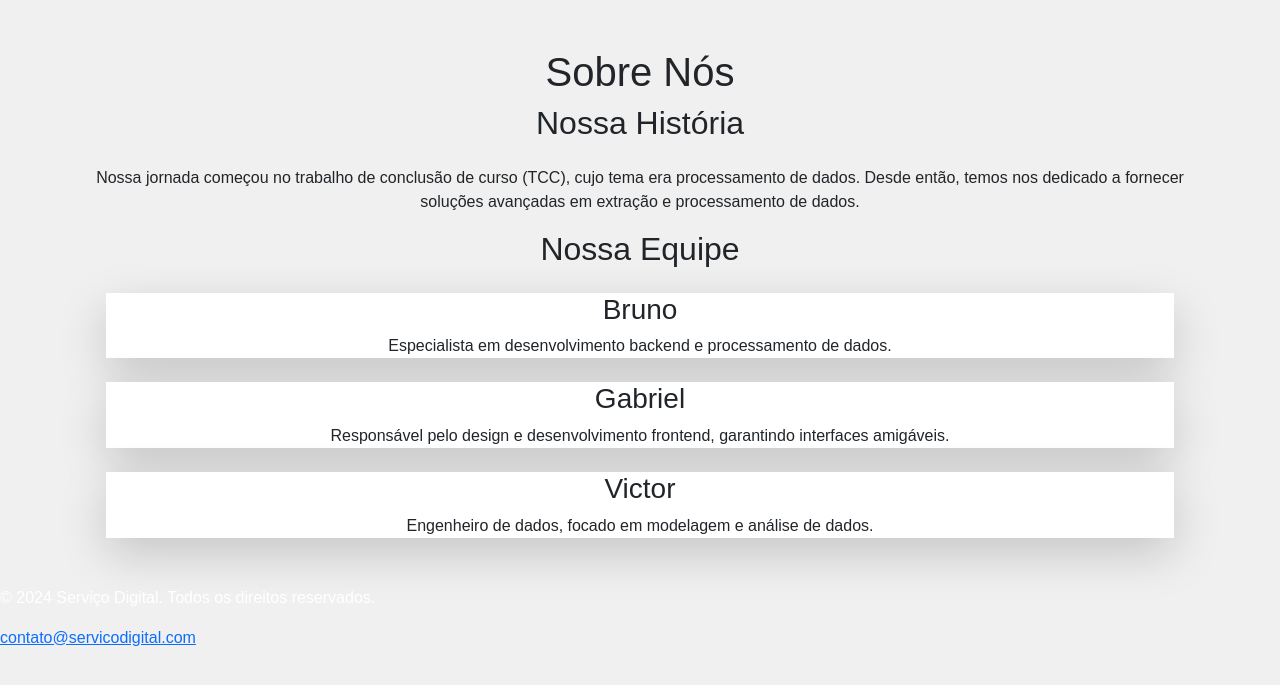
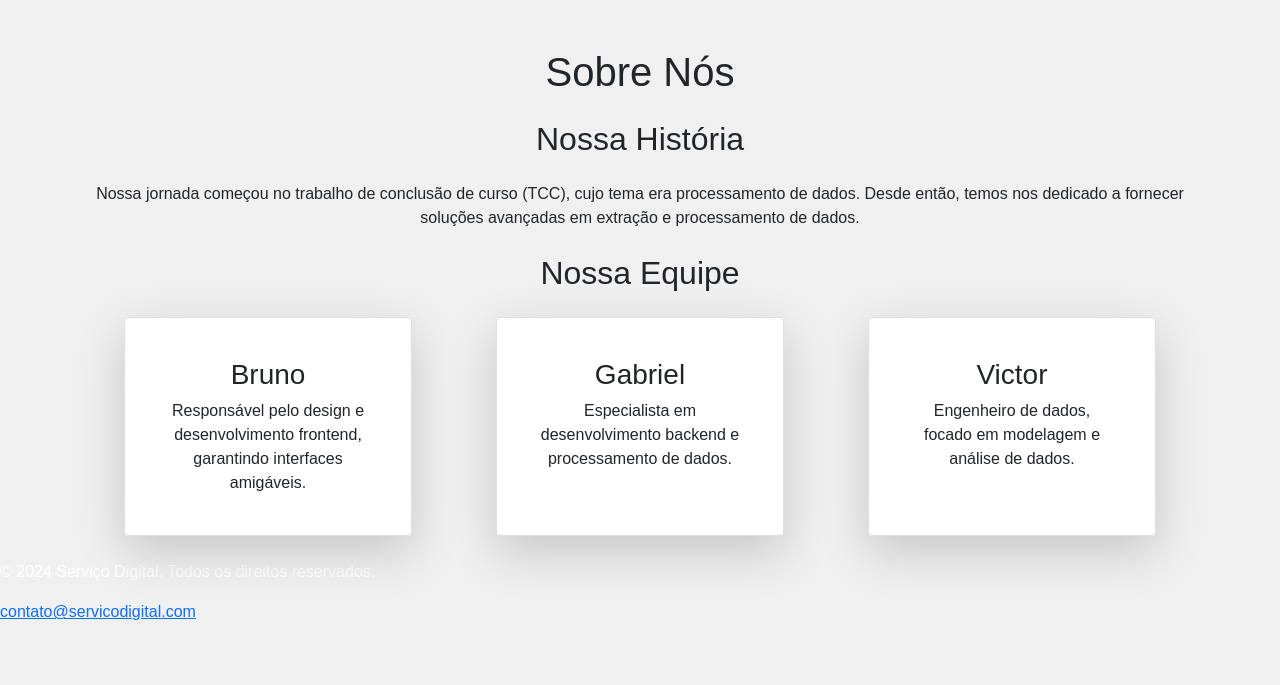
Before and after one commit to brdoliveira/upflow-flsk, a Flask app: page /about in a window 1280 px wide. Shown: the part 40-725 px from the top of the page. Run offline with Flask 3, Linux system fonts and the light colour scheme; parts of the project's set-up code (start-up, migrations or seed data) failed here and were passed over; some libraries are stand-ins or nearby versions.

Commit message:
FEAT(about): Melhorando a estilização

```diff
--- a/templates/about.html
+++ b/templates/about.html
@@ -5,24 +5,30 @@
     <h1 class="text-4xl font-bold mb-6">Sobre Nós</h1>
 
     <section id="history" class="my-10">
-        <h2 class="text-3xl font-semibold mb-4">Nossa História</h2>
+        <h2 class="text-3xl font-semibold my-4">Nossa História</h2>
         <p class="text-lg mb-6">Nossa jornada começou no trabalho de conclusão de curso (TCC), cujo tema era processamento de dados. Desde então, temos nos dedicado a fornecer soluções avançadas em extração e processamento de dados.</p>
     </section>
 
     <section id="team" class="my-10">
-        <h2 class="text-3xl font-semibold mb-4">Nossa Equipe</h2>
-        <div class="flex justify-around flex-wrap">
-            <div class="bg-white shadow-lg p-6 m-4 w-80">
-                <h3 class="text-2xl font-bold mb-2">Bruno</h3>
-                <p class="text-lg">Especialista em desenvolvimento backend e processamento de dados.</p>
+        <h2 class="text-3xl font-semibold my-4">Nossa Equipe</h2>
+        <div class="d-flex justify-content-around flex-wrap">
+            <div class="card p-4 shadow-lg" style="width: 18rem;">
+                <div class="card-body">
+                    <h3 class="card-title text-2xl font-bold mb-2">Bruno</h3>
+                    <p class="card-text text-lg">Responsável pelo design e desenvolvimento frontend, garantindo interfaces amigáveis.</p>
+                </div>
             </div>
-            <div class="bg-white shadow-lg p-6 m-4 w-80">
-                <h3 class="text-2xl font-bold mb-2">Gabriel</h3>
-                <p class="text-lg">Responsável pelo design e desenvolvimento frontend, garantindo interfaces amigáveis.</p>
+            <div class="card p-4 shadow-lg" style="width: 18rem;">
+                <div class="card-body">
+                    <h3 class="card-title text-2xl font-bold mb-2">Gabriel</h3>
+                    <p class="card-text text-lg">Especialista em desenvolvimento backend e processamento de dados.</p>
+                </div>
             </div>
-            <div class="bg-white shadow-lg p-6 m-4 w-80">
-                <h3 class="text-2xl font-bold mb-2">Victor</h3>
-                <p class="text-lg">Engenheiro de dados, focado em modelagem e análise de dados.</p>
+            <div class="card p-4 shadow-lg" style="width: 18rem;">
+                <div class="card-body">
+                    <h3 class="card-title text-2xl font-bold mb-2">Victor</h3>
+                    <p class="card-text text-lg">Engenheiro de dados, focado em modelagem e análise de dados.</p>
+                </div>
             </div>
         </div>
     </section>
```
